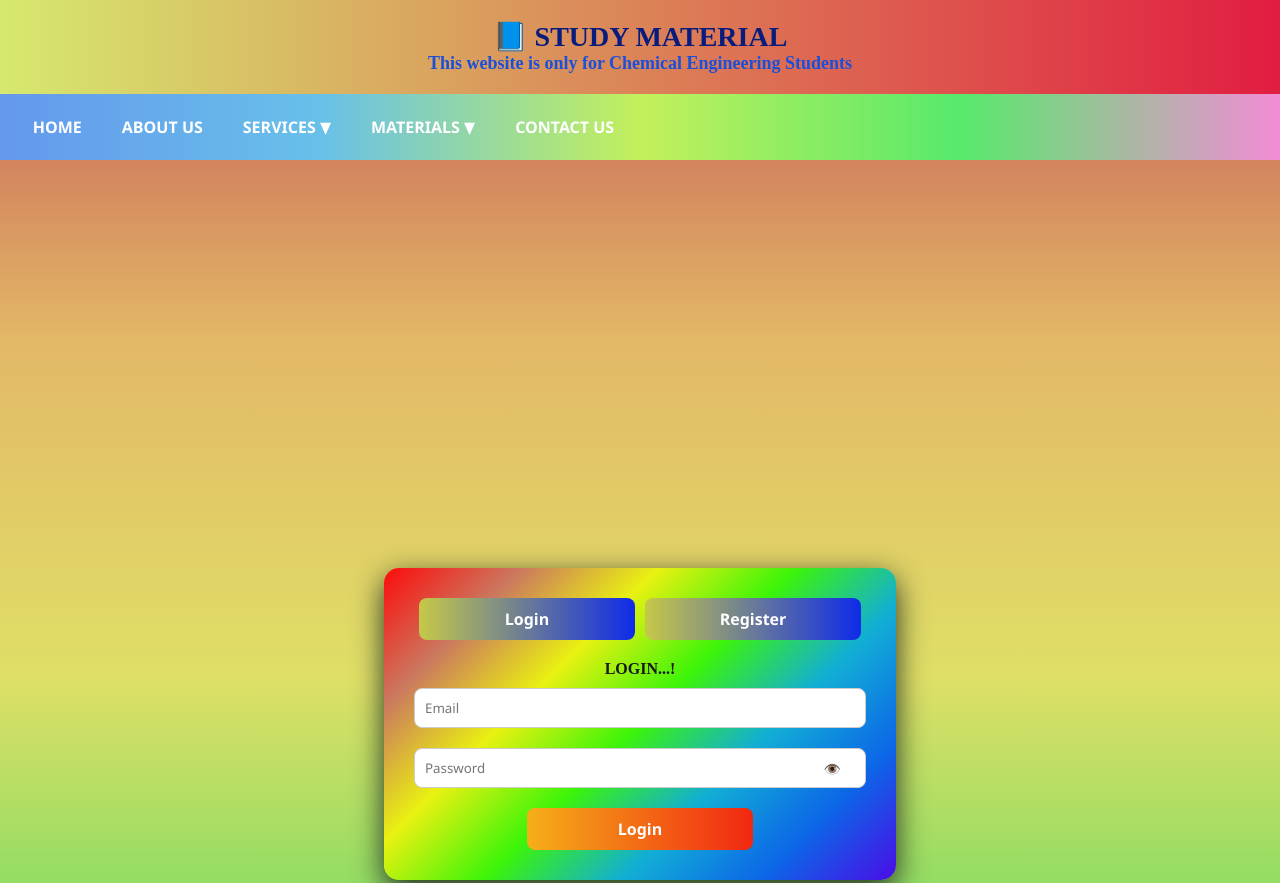
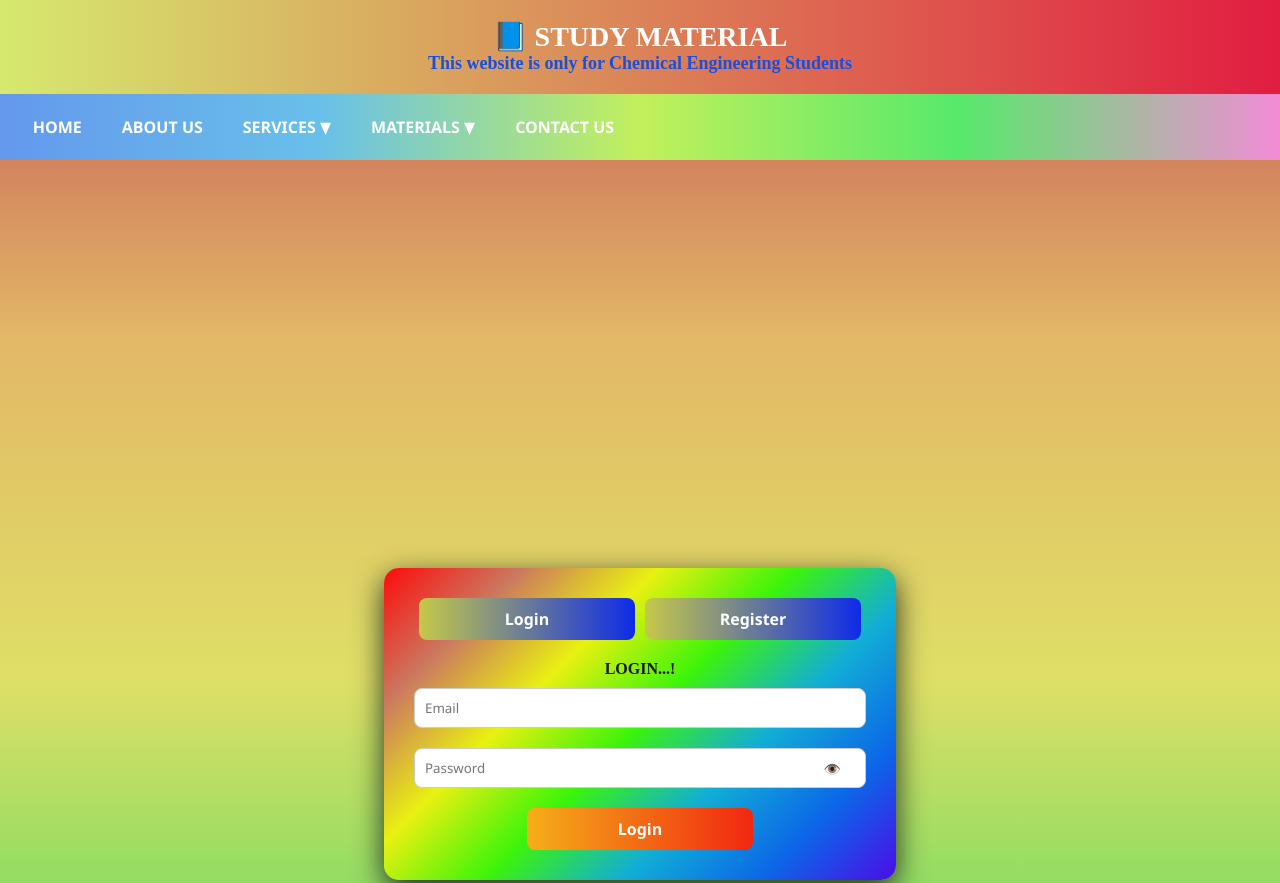
Before and after one commit to Tushar-2002-coder/study-material, a plain HTML site: page index.html in a window 1280 px wide. Shown: the top 883 px of the page. Drawn offline with Linux system fonts and the light colour scheme.

Commit message:
Update index.html

```diff
--- a/index.html
+++ b/index.html
@@ -261,7 +261,7 @@
     }
     h1{
       text-align: center;
-      color: #081c7e;
+      color: white;
       font-family: 'Times New Roman', Times, serif;
       font-size: 28px;
     }
```
